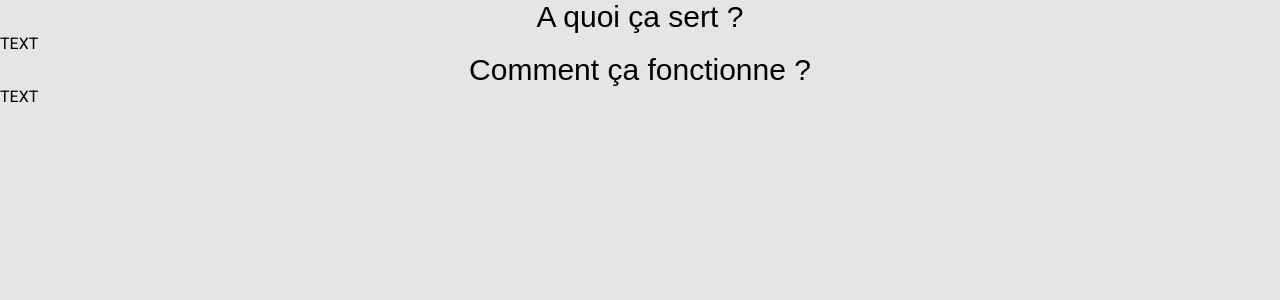
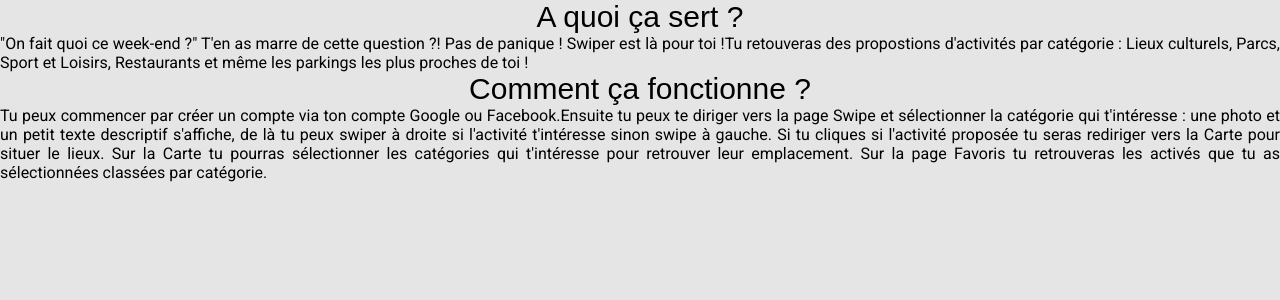
Before and after one commit to guilhemcv/swiper, a React (Create React App) app: page / in a window 1280 px wide. Shown: the top 300 px of the page. Built offline with nearby package versions, Linux system fonts and the light colour scheme; a web font is replaced by a local one.

Commit message:
content adding

```diff
--- a/src/components/Carte/Carte.css
+++ b/src/components/Carte/Carte.css
@@ -3,3 +3,6 @@
 h2 {
   text-align: center;
 }
+p{
+  text-align: justify;
+}
--- a/src/components/Carte/Carte.js
+++ b/src/components/Carte/Carte.js
@@ -6,11 +6,26 @@ function Carte() {
     <div className="carte">
       <div>
         <h2> A quoi ça sert ? </h2>
-        <p>TEXT</p>
+        <p>
+          "On fait quoi ce week-end ?" T'en as marre de cette question ?! Pas de
+          panique ! Swiper est là pour toi !Tu retouveras des propostions
+          d'activités par catégorie : Lieux culturels, Parcs, Sport et Loisirs,
+          Restaurants et même les parkings les plus proches de toi !
+        </p>
       </div>
       <div>
         <h2> Comment ça fonctionne ? </h2>
-        <p>TEXT</p>
+        <p>
+          Tu peux commencer par créer un compte via ton compte Google ou
+          Facebook.Ensuite tu peux te diriger vers la page Swipe et sélectionner
+          la catégorie qui t'intéresse : une photo et un petit texte descriptif
+          s'affiche, de là tu peux swiper à droite si l'activité t'intéresse
+          sinon swipe à gauche. Si tu cliques si l'activité proposée tu seras
+          rediriger vers la Carte pour situer le lieux. Sur la Carte tu pourras
+          sélectionner les catégories qui t'intéresse pour retrouver leur
+          emplacement. Sur la page Favoris tu retrouveras les activés que tu as
+          sélectionnées classées par catégorie.
+        </p>
       </div>
     </div>
   );
```
